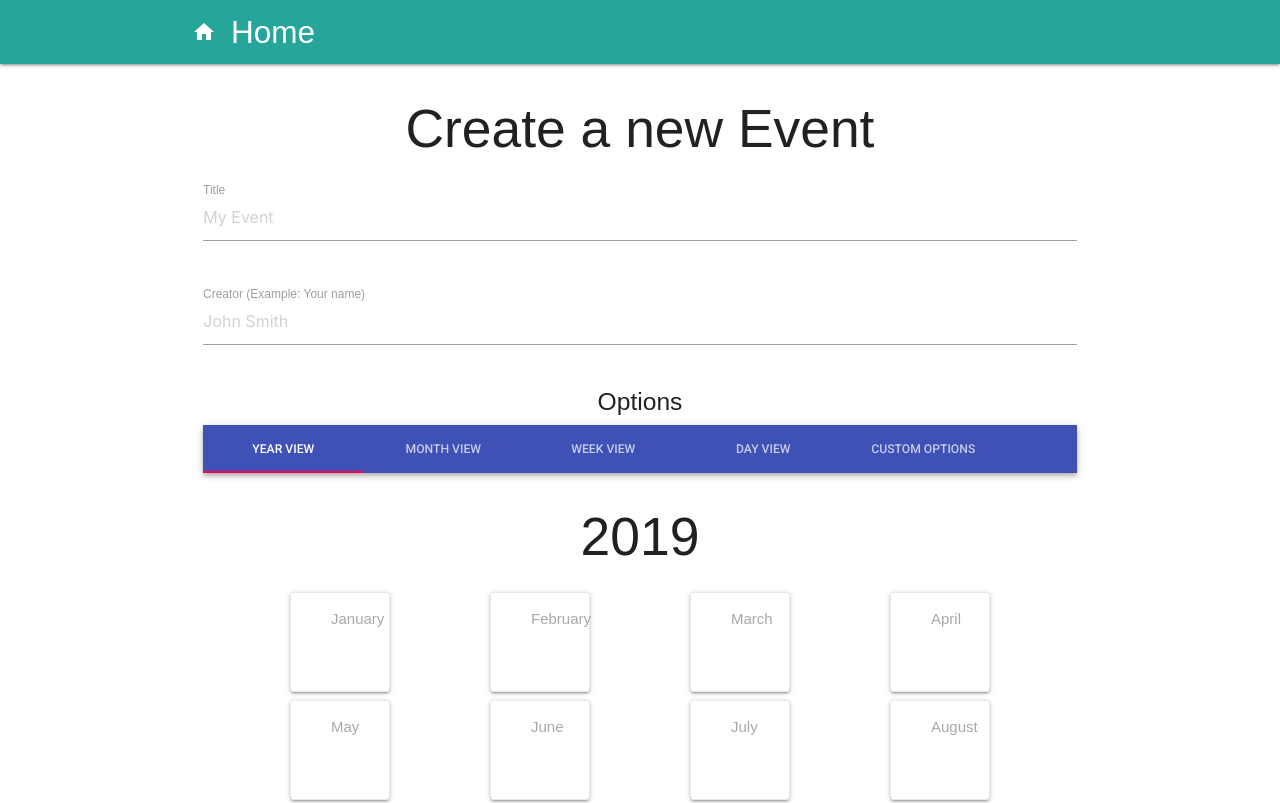
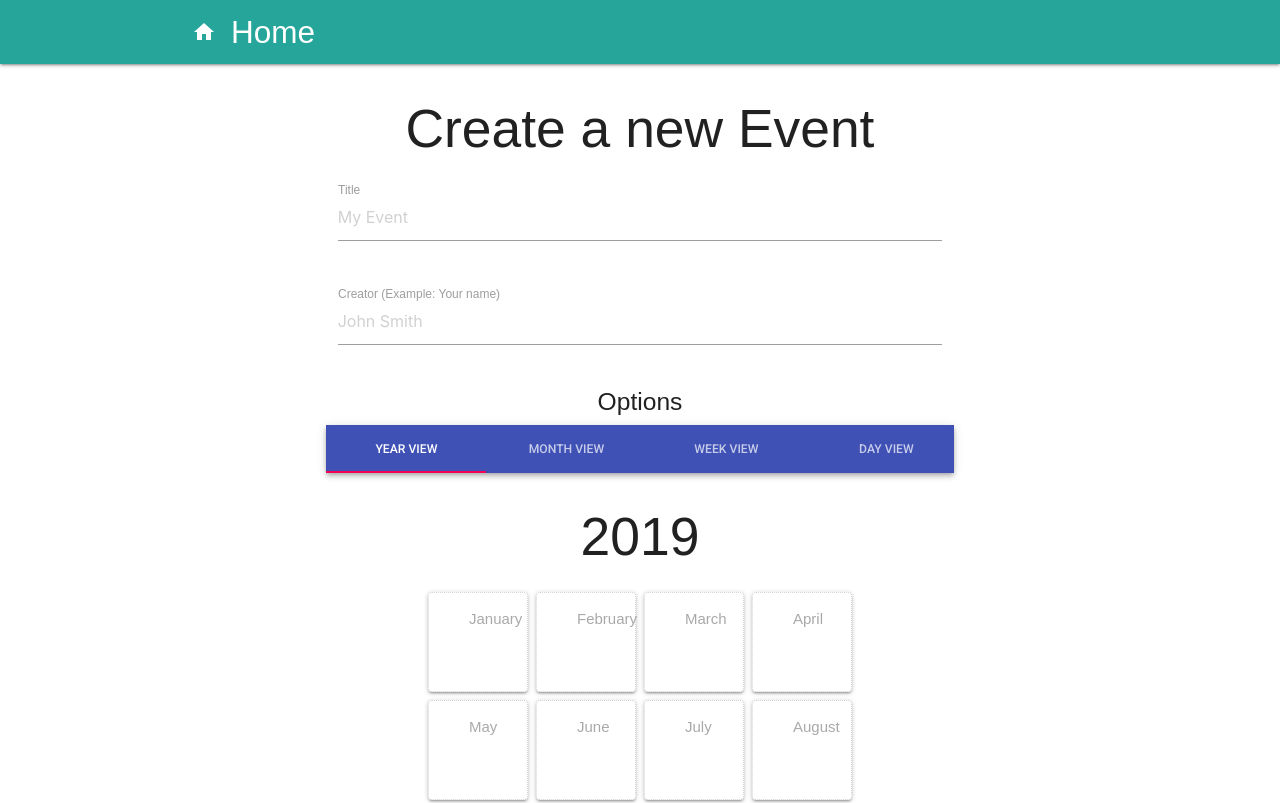
Before and after one commit to shimoal/are-you-free, a React (Create React App) app in the folder client/: page /events/new in a window 1280 px wide. Shown: the top 803 px of the page. Built offline with nearby package versions, Linux system fonts and the light colour scheme.

Commit message:
Move event form into own container

```diff
--- a/client/src/components/events/EventForm.tsx
+++ b/client/src/components/events/EventForm.tsx
@@ -93,7 +93,7 @@ class EventForm extends Component<{} & RouteComponentProps> {
 
 	render() {
 		return (
-			<div className="row">
+			<div className="row container">
 				<form className="col s12" onSubmit={event => this.handleSubmit(event)}>
 
 						{FIELDS.map(({ label, name, placeholder }) => {
--- a/client/src/components/events/OptionsCreator.tsx
+++ b/client/src/components/events/OptionsCreator.tsx
@@ -63,7 +63,7 @@ class OptionsCreator extends Component<IProps> {
 		const calendarView = this.getView(date);
 
 		return (
-			<div>
+			<div className="row">
 			<h5>Options</h5>
 			  <AppBar position="static">
 	        <Tabs value={value} onChange={(event, value) => this.handleChange(event, value)}>
@@ -75,7 +75,7 @@ class OptionsCreator extends Component<IProps> {
 	        </Tabs>
         </AppBar>
 					{calendarView}
-        </div>
+      </div>
 		);
 	}
 }
--- a/client/src/styles/YearView.css
+++ b/client/src/styles/YearView.css
@@ -8,5 +8,4 @@
 	display: grid;
 	grid-template-columns: repeat(4, 1fr);
 	justify-items: center;
-	width: 800px;
 }
```
